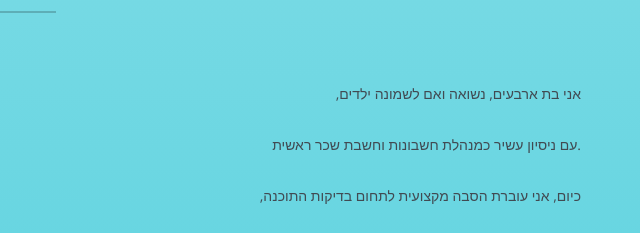
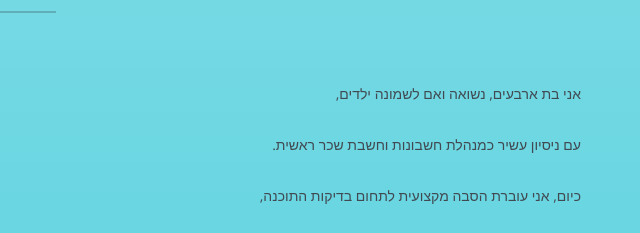
Before and after one commit to meravadmoni/index, a plain HTML site: page index.html in a window 1280 px wide. Shown: the part 940-1173 px from the top of the page, 629-1269 px from the left. Drawn offline with nearby package versions, Linux system fonts and the light colour scheme.

Commit message:
Update index.html

```diff
--- a/index.html
+++ b/index.html
@@ -80,7 +80,7 @@
       <div class="col-xs-12 col-md-6">
         <div class="about-text">
 	   <p>   אני בת ארבעים, נשואה ואם לשמונה ילדים, </p>
-<p> .עם ניסיון עשיר כמנהלת חשבונות וחשבת שכר ראשית</p>
+<p> עם ניסיון עשיר כמנהלת חשבונות וחשבת שכר ראשית.</p>
 		<p>  כיום, אני עוברת הסבה מקצועית לתחום בדיקות התוכנה, </p>
           <p>   מתוך רצון לשלב את כישורי הניהול והאנליזה שלי עם העולם הטכנולוגי.   </p>
 		          <p>   אני מאורגנת, יסודית, עובדת בזריזות ובעלת עין חדה לפרטים.  </p>
```
